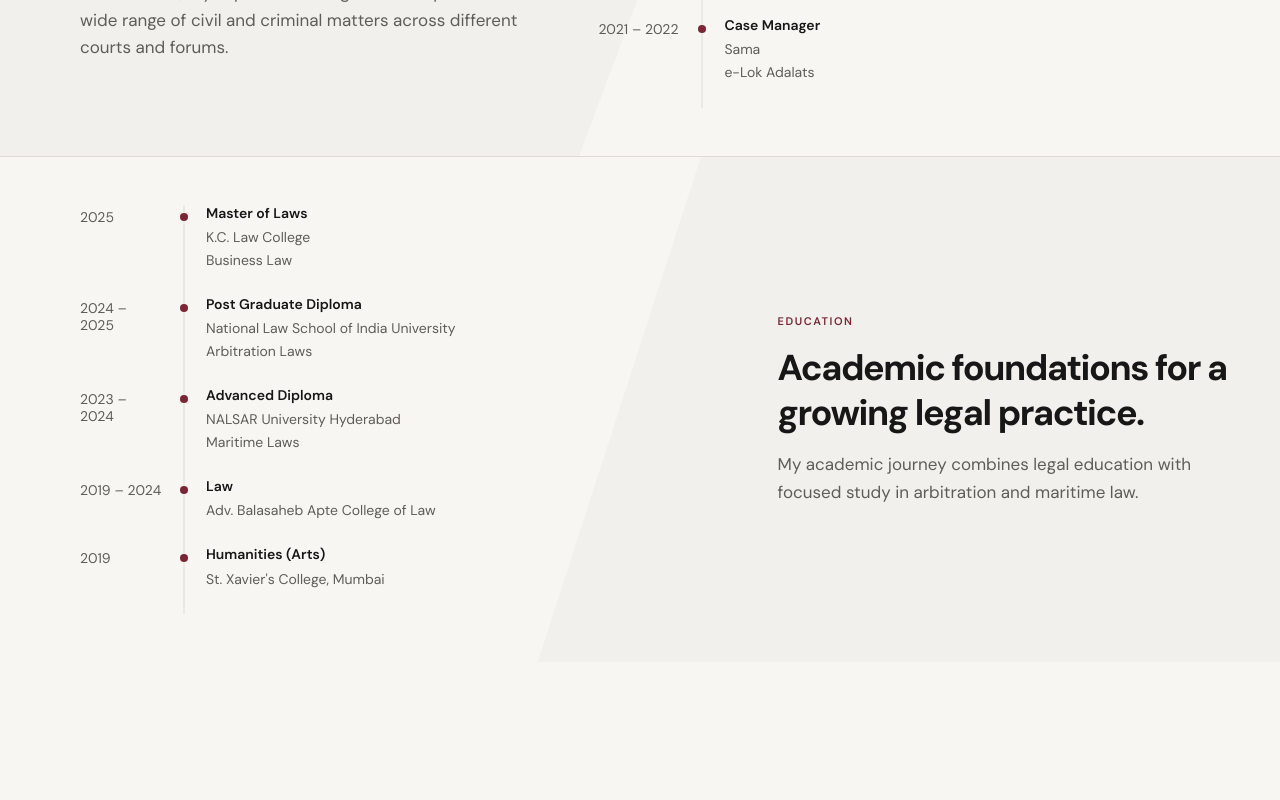
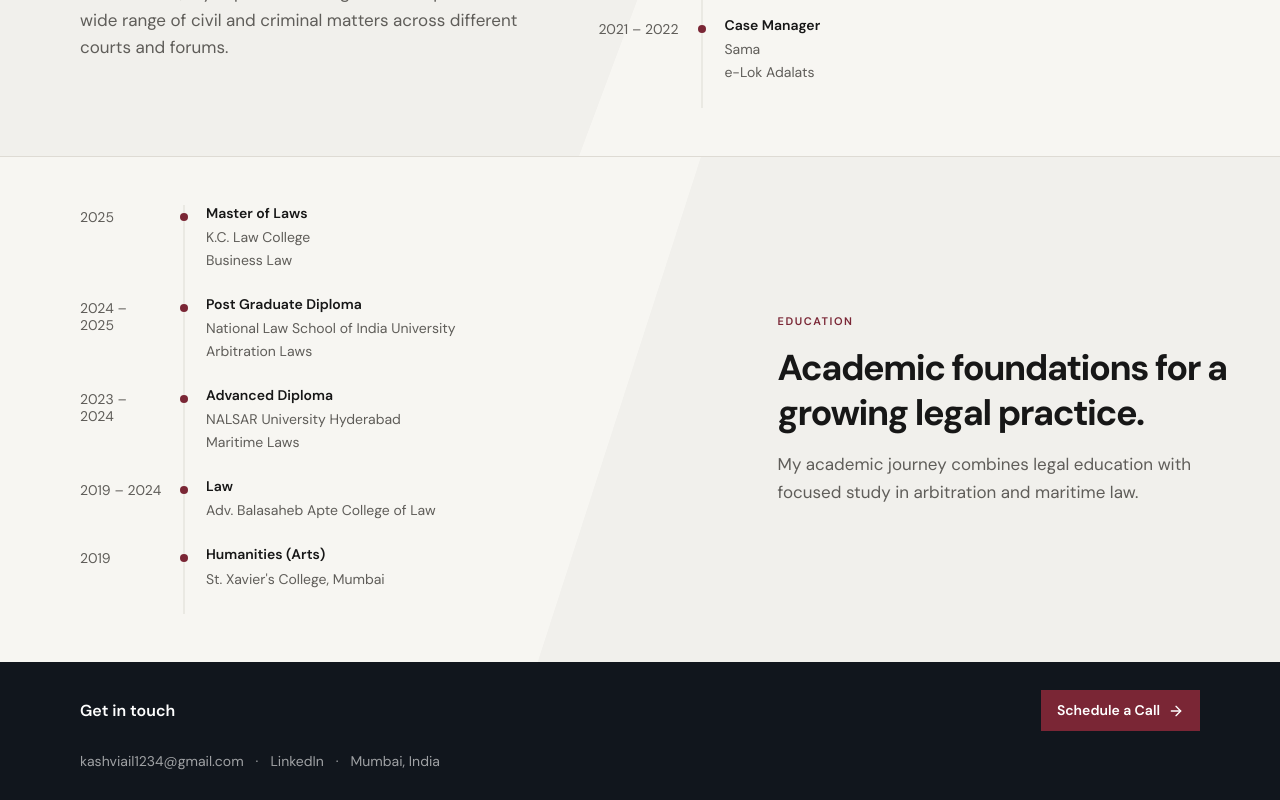
Before and after one commit to saurabh-uchil/PortfolioApp, a Next.js app: page / in a window 1280 px wide. Shown: the part 2017-2817 px from the top of the page. Before the commit the page ends 2679 px from the top, so only its background shows below. Built offline with nearby package versions, Linux system fonts and the light colour scheme.

Commit message:
added Footer

```diff
--- /dev/null
+++ b/app/components/Footer/Footer.data.ts
@@ -0,0 +1,7 @@
+export const footerContent = {
+  title: "Get in touch",
+  email: "kashviail1234@gmail.com",
+  linkedin: "LinkedIn",
+  location: "Mumbai, India",
+  cta: "Schedule a Call",
+} as const;
--- /dev/null
+++ b/app/components/Footer/Footer.tsx
@@ -0,0 +1,45 @@
+import { ArrowRight } from "lucide-react";
+import { footerContent } from "./Footer.data";
+import { footerStyles } from "./styles";
+
+export function Footer() {
+  return (
+    <footer className={footerStyles.footer}>
+      <div className={footerStyles.container}>
+        <div className={footerStyles.top}>
+          <h2 className={footerStyles.title}>
+            {footerContent.title}
+          </h2>
+
+          <a href="/contact" className={footerStyles.cta}>
+            {footerContent.cta}
+            <ArrowRight
+              className={footerStyles.ctaIcon}
+              aria-hidden="true"
+            />
+          </a>
+        </div>
+
+        <div className={footerStyles.details}>
+          <a href={`mailto:${footerContent.email}`}>
+            {footerContent.email}
+          </a>
+
+          <span aria-hidden="true">·</span>
+
+          <a
+            href="https://www.linkedin.com/in/kashvi-ail-5775402b1"
+            target="_blank"
+            rel="noreferrer"
+          >
+            {footerContent.linkedin}
+          </a>
+
+          <span aria-hidden="true">·</span>
+
+          <span>{footerContent.location}</span>
+        </div>
+      </div>
+    </footer>
+  );
+}
--- /dev/null
+++ b/app/components/Footer/styles.ts
@@ -0,0 +1,23 @@
+export const footerStyles = {
+  footer:
+    "w-full bg-button-dark text-white",
+
+  container:
+    "mx-auto w-full max-w-(--container-width) px-6 py-7 sm:px-12 lg:px-16 xl:px-20",
+
+  top:
+    "flex flex-col gap-5 sm:flex-row sm:items-center sm:justify-between",
+
+  title:
+    "text-base font-semibold text-white",
+
+  cta:
+    "inline-flex w-fit items-center gap-2 bg-accent px-4 py-2.5 text-small font-semibold text-white transition-colors hover:bg-accent-dark focus-visible:outline-2 focus-visible:outline-offset-2 focus-visible:outline-accent",
+
+  ctaIcon:
+    "size-4",
+
+  details:
+    "mt-5 flex flex-wrap items-center gap-x-3 gap-y-2 text-small text-white/60",
+
+} as const;
--- a/app/page.tsx
+++ b/app/page.tsx
@@ -1,6 +1,7 @@
 import {About} from "./components/About/About";
 import { Education } from "./components/Education/Education";
 import { Experience } from "./components/Experience/Experience";
+import { Footer } from "./components/Footer/Footer";
 import { Hero } from "./components/Hero/Hero";
 import { Navbar } from "./components/Navbar/Navbar";
 import {PracticeAreas} from "./components/PracticeAreas/PracticeAreas";
@@ -14,6 +15,7 @@ export default function Home() {
       <About />
       <Experience />
       <Education />
+      <Footer />
     </main>
   );
 }
```
